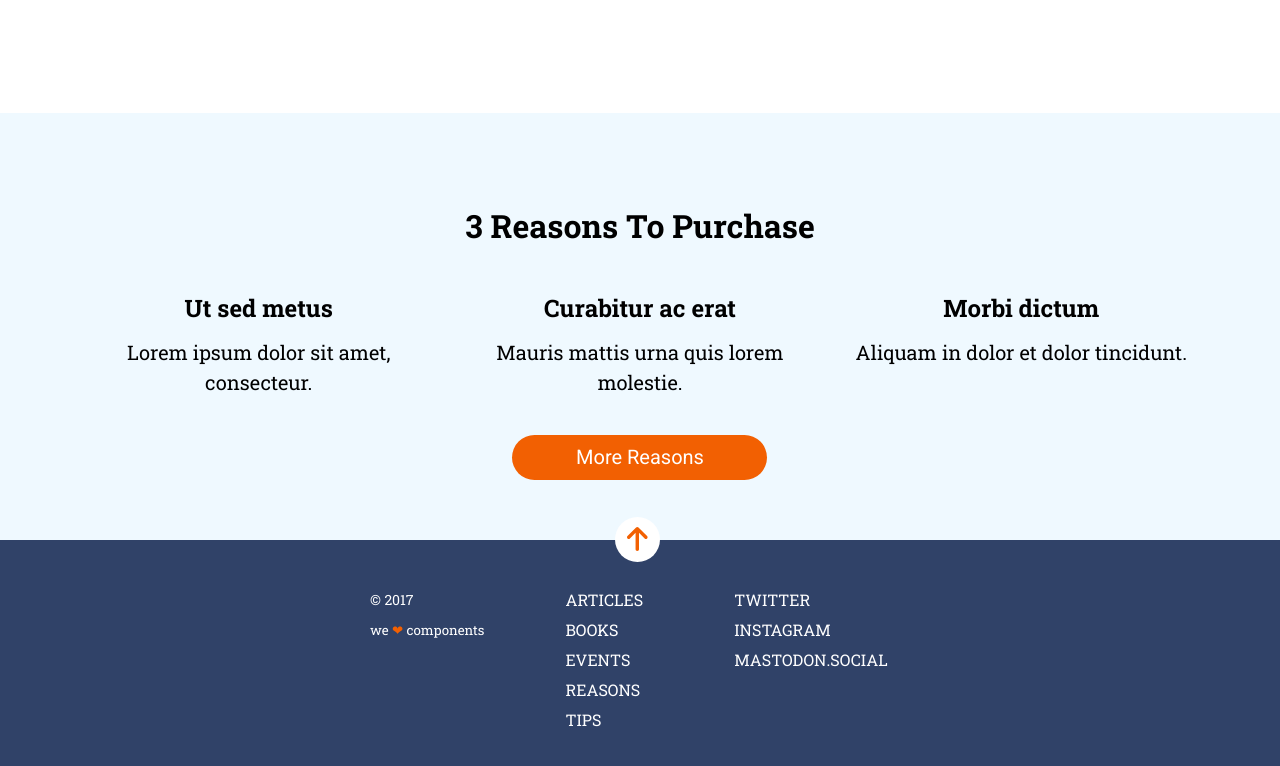
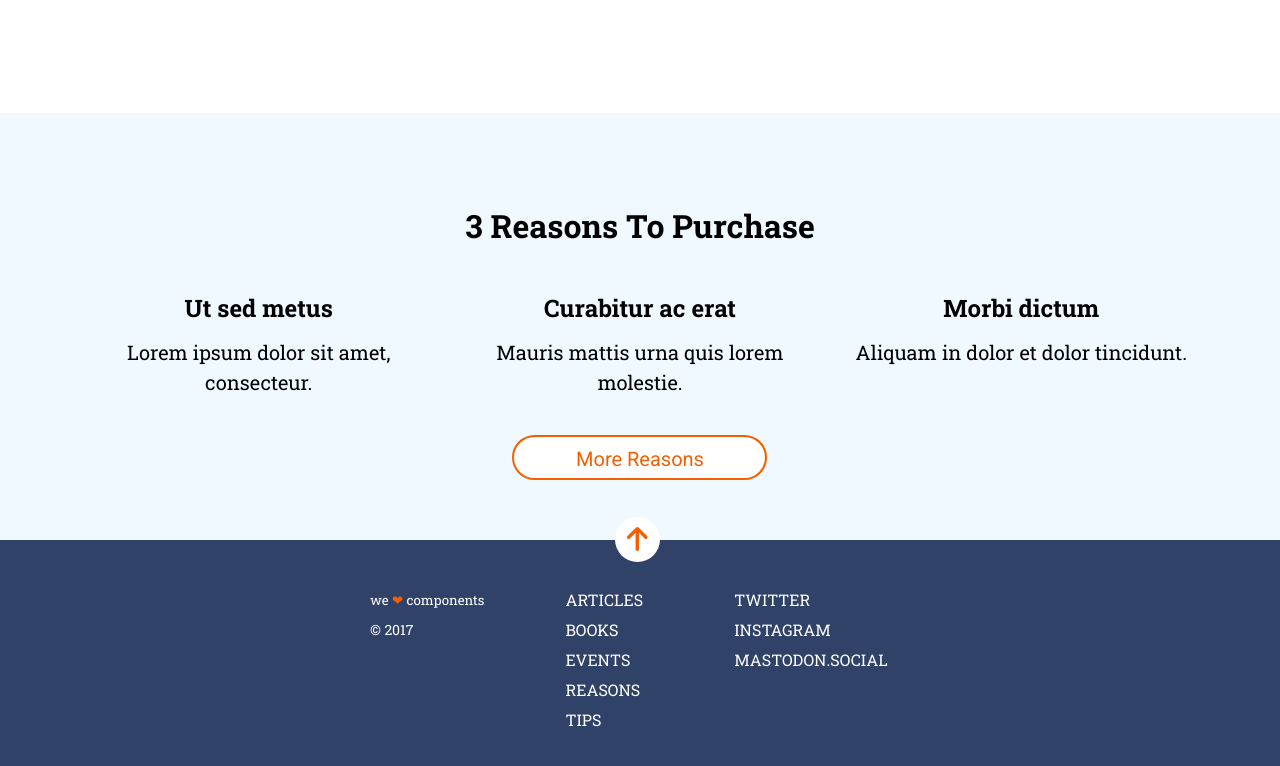
Before and after one commit to Adalab/modulo-1-evaluacion-final-nuriadiazcandela, a website: page src/html/index.html in a window 1280 px wide. Shown: the part 1139-1905 px from the top of the page. Drawn offline with nearby package versions, Linux system fonts and the light colour scheme; files that its build step writes are made by us from their sources; files whose address does not match are found by name.

Commit message:
changes interview

```diff
--- a/src/html/partials/footer.html
+++ b/src/html/partials/footer.html
@@ -27,7 +27,7 @@
     </ul>
   </nav>
   <small class="small">
+    <div>we <span class="heart">❤︎</span> components</div>
     <div class="date">&copy 2017</div>
-    <div>we <span class="heart">❤︎</span> components</div>
   </small>
 </footer>
--- a/src/scss/layout/_footer.scss
+++ b/src/scss/layout/_footer.scss
@@ -34,6 +34,9 @@
     }
     @media all and (min-width: 1280px) {
       transform: translate(-250px, -68px);
+    }
+    @media all and (max-width: 768px) {
+      display: none;
     }
   }
   .scroll-arrow-image {
--- a/src/scss/layout/_main.scss
+++ b/src/scss/layout/_main.scss
@@ -78,7 +78,7 @@
   background-color: $color-iceblue;
   height: 624px;
   display: grid;
-  padding: 30px 15px 60px 15px;
+  padding: 30px 15px 80px 15px;
   grid-template-columns: 1fr 1fr 1fr;
   grid-template-rows: 1fr 1fr 1fr 1fr 1fr;
   row-gap: 35px;
@@ -134,7 +134,7 @@
   }
 }
 .more-reasons {
-  background-color: $color-orange;
+  background-color: $color-white;
   grid-column: 2;
   font-family: $font-primary;
   font-size: 20px;
@@ -145,7 +145,8 @@
   justify-self: center;
   text-align: center;
   align-self: end;
-  color: $color-white;
+  color: $color-orange;
+  border: solid 2px $color-orange;
   border-radius: 22.5px;
   &:hover {
     background-color: $color-white;
@@ -153,6 +154,10 @@
     color: $color-orange;
     transition: color ease 1s;
     font-weight: bold;
+  }
+  @media all and (max-width: 320px) {
+    display: inline-block;
+    margin-top: 20px;
   }
   @media all and (min-width: 768px) {
     width: 210px;
```
